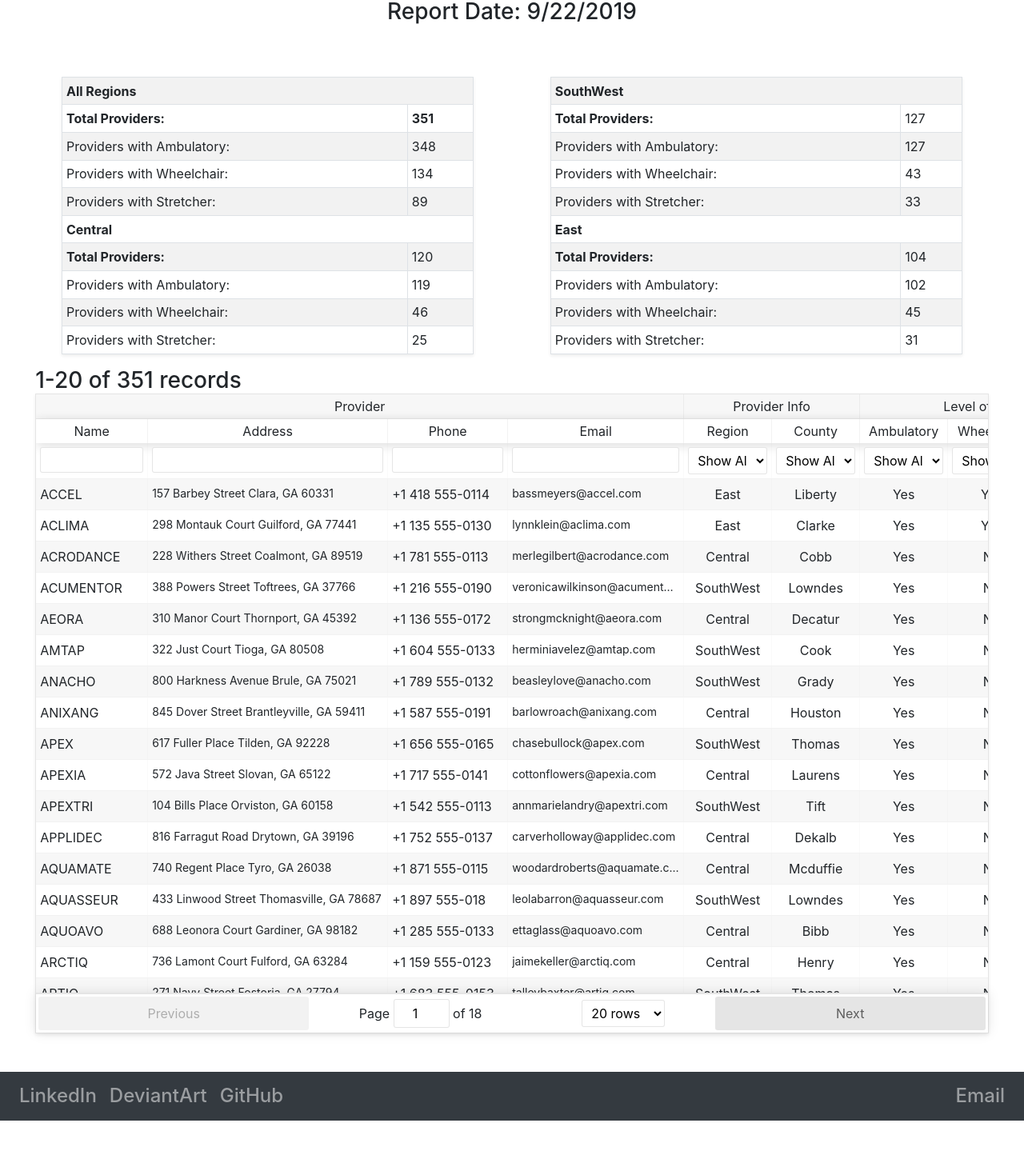
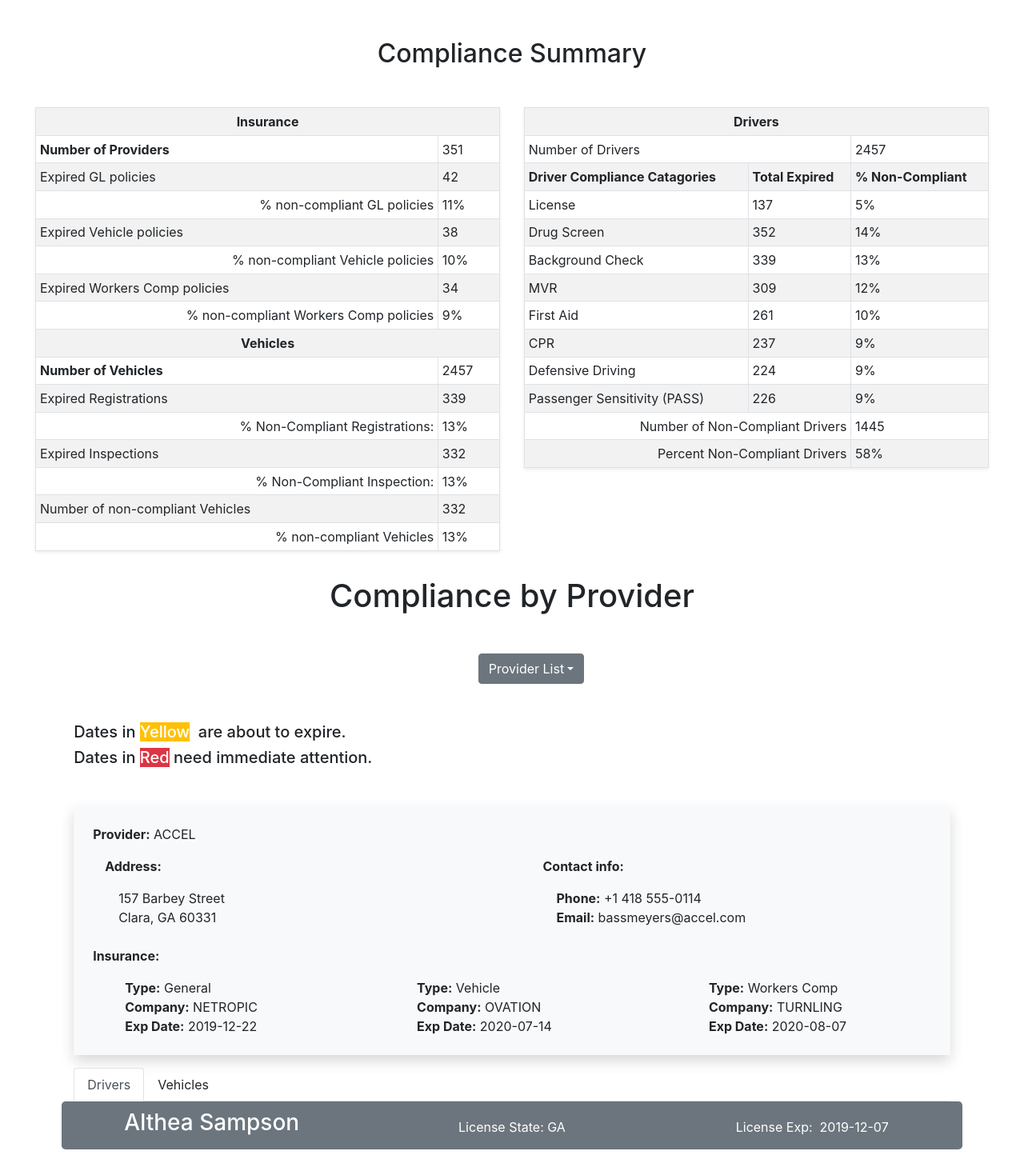
Before and after one commit to mfioca/my-page, a Next.js app: page /providerData in a window 1280 px wide. Shown: the part 566-2010 px from the top of the page at 80% size. Before the commit the page ends 1967 px from the top, so only its background shows below. Built offline with nearby package versions, Linux system fonts and the light colour scheme.

Commit message:
code clean up small adjustments

```diff
--- a/pages/customComponents.js
+++ b/pages/customComponents.js
@@ -9,8 +9,9 @@ import {
     Table, Jumbotron
 } from 'reactstrap'
 
-import { HomeCardStyle, DandDStyle, ImageStyles
+import { HomeCardStyle, DandDStyle, ImageStyles, TvpageStyle
 } from './jsxstyles'
+import Link from 'next/link'
 
 
 /* *********************************
@@ -47,6 +48,25 @@ export function LeftFlexWrapDiv(props) {
     );
 }
 
+export function TvMazeHeader() {
+    return (
+        <div>
+        <Link href="/tvpage">
+            <a style={TvpageStyle.Link}>Search Page</a>
+        </Link>
+        </div>
+    )
+}
+
+export function TvMazePage(props) {
+    return (
+        <div style={TvpageStyle.Layout}>
+            <TvMazeHeader />
+            {props.children}
+        </div>
+    )
+}
+
 export function TvPostInfoLabel(props) {
     return (
     <td className="h2 text-left w-25 m-0 p-2">
@@ -71,6 +91,77 @@ export function TplistHeaderRow (props) {
         </Row>
     )
 }
+
+/* ***********************
+*   Export functions     *
+**************************/
+
+//used in providerstats
+export function NetworkDataFilter(props) {
+    let Fone = props.Filter1;
+    let Vone = props.Value1;
+    let Ftwo = props.Filter2;
+    let Vtwo = props.Value2;
+    let Data = props.Info;
+
+    return (
+        <span>{Data.filter(Data => Data[Fone] === Vone && Data[Ftwo] === Vtwo).length}</span>
+    );
+}
+
+//used in providerstats
+export function ComplDataFilter(props) {
+    const Data = props.Info
+    const Fone = props.Filter1;
+    const Fonekey = props.Filter1child;
+    const Vone = props.Value1;
+
+    return (
+        <span>{Data.filter(Data => Data[Fone][Fonekey] < Vone).length}</span>
+    )
+}
+
+//used in providerstats
+export function PercentCalc(props) {
+    const Data = props.Info
+    const Fone = props.Filter1;
+    const Fonekey = props.Filter1child;
+    const Vone = props.Value1;
+    const Divider = props.Divider;
+
+    return (
+        <span>
+            {
+                Math.floor(
+                    (
+                        Data.filter(Data => Data[Fone][Fonekey] < Vone).length
+                    ) / Divider * 100
+                ) + '%'
+            }
+        </span>
+    )
+}
+
+//used in providerCompliance
+export function DateCheck(props) {
+    var date = props.Date;
+
+    if (date < "2019-09-22") {
+        return (
+            <span className="bg-danger text-white">{date}</span>
+        )
+    } else if (date < "2019-10-22" && date > "2019-09-22") {
+        return (
+            <span className="bg-warning text-white">{date}</span>
+        )
+    } else {
+        return (
+            <span>{date}</span>
+        );
+    }
+}
+
+
 
 /* ***********************
 *   Export Classes       *
@@ -250,77 +341,6 @@ export class ThreeColumnCard extends React.Component{
     }
 }
 
-//used in providerstats
-export class NetworkDataFilter extends React.Component {
-    render() {
-        let Fone = this.props.Filter1;
-        let Vone = this.props.Value1;
-        let Ftwo = this.props.Filter2;
-        let Vtwo = this.props.Value2;
-        let Data = this.props.Info;
-
-        return (
-            <span>{Data.filter(Data => Data[Fone] === Vone && Data[Ftwo] === Vtwo).length}</span>
-        );
-    }
-}
-
-//used in providerstats
-export class ComplDataFilter extends React.Component {
-    render() {
-        const Data = this.props.Info
-        const Fone = this.props.Filter1;
-        const Fonekey = this.props.Filter1child;
-        const Vone = this.props.Value1;
-
-        return (
-            <span>{Data.filter(Data => Data[Fone][Fonekey] < Vone).length}</span>
-        )
-    }
-}
-
-export class PercentCalc extends React.Component {
-    render() {
-        const Data = this.props.Info
-        const Fone = this.props.Filter1;
-        const Fonekey = this.props.Filter1child;
-        const Vone = this.props.Value1;
-        const Divider = this.props.Divider;
-
-        return (
-            <span>
-                {
-                    Math.floor(
-                        (
-                            Data.filter(Data => Data[Fone][Fonekey] < Vone).length
-                        ) / Divider * 100
-                    ) + '%'
-                }
-            </span>
-        )
-    }
-}
-
-//used in providerCompliance
-export class DateCheck extends React.Component {
-    render() {
-        var date = this.props.Date;
-        if (date < "2019-09-22") {
-            return (
-                <span className="bg-danger text-white">{date}</span>
-            )
-        } else if (date < "2019-10-22" && date > "2019-09-22") {
-            return (
-                <span className="bg-warning text-white">{date}</span>
-            )
-        } else {
-            return (
-                <span>{date}</span>
-            );
-        }
-    }
-}
-
 //D and D application
 export class CharacterSheet extends React.Component {
     render() {
@@ -380,7 +400,7 @@ export class CharacterSheet extends React.Component {
                         <div className="text-center ">
                             <img  style={DandDStyle.Avatar}
                                 src={this.props.ImgUrl}
-                                alt="hero"
+                                alt="Avatar"
                             />
                         </div>
                     </Col>
@@ -405,7 +425,7 @@ export class AttackSection extends React.Component {
         if (this.props.Roll === 'Crit Strike') {
             return (
                 <span className="text-danger font-italic">
-                    {this.props.Roll}!
+                    Critical Strike!
                 </span>
             );
         } else {
@@ -421,11 +441,11 @@ export class AttackSection extends React.Component {
         const Result = this.props.DidHit;
         if (Result === "Hit") {
             return (
-                <h2 className="alert alert-success py-2 text-center">{Result}</h2>
+                <h2 className="alert alert-success py-2 text-center">Hit!</h2>
             );
         } if (Result === "Miss") {
             return (
-                <h2 className="alert alert-danger py-2 text-center">{Result}</h2>
+                <h2 className="alert alert-danger py-2 text-center">    Miss</h2>
             );
         } else {
             return (
@@ -453,7 +473,7 @@ export class AttackSection extends React.Component {
 
     render() {
         return (
-            <div className="bg-dark">
+            <div>
                 <Row>
                     <Col className="my-4 mx-5 d-flex justify-content-center">
                         <div style={DandDStyle.thumbnail}>
--- a/pages/providerData.js
+++ b/pages/providerData.js
@@ -16,7 +16,7 @@ class ProviderData extends React.Component {
 
         this.toggle = this.toggle.bind(this);
         this.state = {
-            activeTab: '1'
+            activeTab: '2'
         };
     }
 
--- a/pages/provider_data/prividerCompliance.js
+++ b/pages/provider_data/prividerCompliance.js
@@ -5,7 +5,7 @@ import { Dropdown, DropdownToggle, DropdownMenu, DropdownItem,
 import classnames from 'classnames'
 import { DateCheck, TplistHeaderRow } from '../customComponents'
 import { ComplianceTable } from './providerStats'
-import { TplistHeader, Pointer } from '../jsxstyles'
+import { Tplist, Pointer } from '../jsxstyles'
 
 var tpdata = require('./company.json');
 var vehdata = require('./vehicle.json');
@@ -48,6 +48,7 @@ function ProviderDropdown() {
         </DropdownMenu>
     );
 }
+
 
 
 class ProviderCompliance extends React.Component {
@@ -116,31 +117,31 @@ class ProviderCompliance extends React.Component {
                         <Row className="ml-3">
                             <Col>
                                 <p className="ml-2"><b>Address:</b></p>
-                                <p className="ml-4 mt-0 mb-0">{tp.address1}</p>
-                                <p className="ml-4 mt-0 mb-0">{tp.address2}</p>
+                                <p style={Tplist.Info}>{tp.address1}</p>
+                                <p style={Tplist.Info}>{tp.address2}</p>
                             </Col>
                             <Col>
                                 <p className="ml-2"><b>Contact info:</b></p>
-                                <p className="ml-4 mt-0 mb-0"><b>Phone:</b> {tp.phone}</p>
-                                <p className="ml-4 mt-0 mb-0"><b>Email:</b> {tp.email}</p>
+                                <p style={Tplist.Info}><b>Phone:</b> {tp.phone}</p>
+                                <p style={Tplist.Info}><b>Email:</b> {tp.email}</p>
                             </Col>
                         </Row>
                         <p className="pt-4 pl-4"><b>Insurance:</b></p>
-                        <Row xs="auto" className="p-0 mr-4">
-                            <Col className="ml-5">
-                                <p className="ml-5">Type: {tp.gl.type}</p>
-                                <p className="ml-5">Company: {tp.gl.company}</p>
-                                <p className="ml-5">Exp Date: <DateCheck Date={tp.gl.end} /></p>
+                        <Row className=" ml-3">
+                            <Col className="ml-2 mb-4">
+                                <p style={Tplist.Info}><b>Type:</b> {tp.gl.type}</p>
+                                <p style={Tplist.Info}><b>Company:</b> {tp.gl.company}</p>
+                                <p style={Tplist.Info}><b>Exp Date:</b> <DateCheck Date={tp.gl.end} /></p>
                             </Col>
-                            <Col className="ml-5">
-                                <p className="ml-5">Type: {tp.veh.type}</p>
-                                <p className="ml-5">Company: {tp.veh.company}</p>
-                                <p className="ml-5">Exp Date: <DateCheck Date={tp.veh.end} /></p>
+                            <Col className="ml-2">
+                                <p style={Tplist.Info}><b>Type:</b> {tp.veh.type}</p>
+                                <p style={Tplist.Info}><b>Company:</b> {tp.veh.company}</p>
+                                <p style={Tplist.Info}><b>Exp Date:</b> <DateCheck Date={tp.veh.end} /></p>
                             </Col>
-                            <Col className="ml-5">
-                                <p className="ml-5">Type: {tp.wc.type}</p>
-                                <p className="ml-5">Company: {tp.wc.company}</p>
-                                <p className="ml-5">Exp Date: <DateCheck Date={tp.wc.end} /></p>
+                            <Col className="ml-2">
+                                <p style={Tplist.Info}><b>Type:</b> {tp.wc.type}</p>
+                                <p style={Tplist.Info}><b>Company:</b> {tp.wc.company}</p>
+                                <p style={Tplist.Info}><b>Exp Date:</b> <DateCheck Date={tp.wc.end} /></p>
                             </Col>
                         </Row>
                     </div>
@@ -165,20 +166,19 @@ class ProviderCompliance extends React.Component {
                         </Nav>
                         <TabContent activeTab={this.state.activeTab}>
                             <TabPane tabId="1">
-                                <h2 className="my-3">Drivers:</h2>
                                 {drfilter.map(driver => (
                                     <div key={driver.id}>
                                         <TplistHeaderRow>
-                                            <Col style={TplistHeader.Title}>
+                                            <Col style={Tplist.Title}>
                                                 <h3>{driver.name}</h3>
                                             </Col>
-                                            <Col style={TplistHeader.Title}>
-                                                <p style={TplistHeader.Value}>
+                                            <Col style={Tplist.Title}>
+                                                <p style={Tplist.Value}>
                                                     License State: {driver.license.state}
                                                 </p>
                                             </Col>
-                                            <Col style={TplistHeader.Title}>
-                                                <p style={TplistHeader.Value}>License Exp: &nbsp;
+                                            <Col style={Tplist.Title}>
+                                                <p style={Tplist.Value}>License Exp: &nbsp;
                                                     <DateCheck Date={driver.license.exp} />
                                                 </p>
                                             </Col>
@@ -250,21 +250,21 @@ class ProviderCompliance extends React.Component {
                                 {vehfilter.map(vehicle => (
                                     <div key={vehicle.id}>
                                         <TplistHeaderRow>
-                                            <Col style={TplistHeader.Title}>
+                                            <Col style={Tplist.Title}>
                                                 <h3>Number: {vehicle.number}</h3>
                                             </Col>
-                                            <Col style={TplistHeader.Title}>
-                                                <p style={TplistHeader.Value}>
+                                            <Col style={Tplist.Title}>
+                                                <p style={Tplist.Value}>
                                                     Vehicle brand: {vehicle.brand}
                                                 </p>
                                             </Col>
-                                            <Col style={TplistHeader.Title}>
-                                                <p style={TplistHeader.Value}>
+                                            <Col style={Tplist.Title}>
+                                                <p style={Tplist.Value}>
                                                     Vehicle type: {vehicle.type}
                                                 </p>
                                             </Col>
-                                            <Col style={TplistHeader.Title}>
-                                                <p style={TplistHeader.Value}>
+                                            <Col style={Tplist.Title}>
+                                                <p style={Tplist.Value}>
                                                     Year: {vehicle.year}
                                                 </p>
                                             </Col>
--- a/pages/provider_data/providerStats.js
+++ b/pages/provider_data/providerStats.js
@@ -8,12 +8,11 @@ var vehdata = require('./vehicle.json');
 var drdata = require('./driver.json');
 
 
-
 export function Networkinfo() {
     return (
         <div>
             <h1 className="mt-5 text-center">Network Summary</h1>
-            <h3 className="mt-2 mb-5 text-center">Report Date: 9/22/2019</h3>
+            <h3 className="mt-2 mb-5 text-center">Report Date: 09/22/2019</h3>
             <Row>
                 <Col className="px-5 pt-3">
                     <Table striped bordered size="sm" className="shadow-sm">
--- a/pages/tvpage.js
+++ b/pages/tvpage.js
@@ -2,10 +2,9 @@ import React from 'react'
 import { Form, Label, Input, Card, CardImg, CardBody, CardTitle } from 'reactstrap'
 import { TvpageStyle } from './jsxstyles'
 import Layout from '../components/layout'
-import TvMazePage from './tv_info/TvmazeComponents.js'
 import Link from 'next/link'
 import fetch from 'isomorphic-unfetch'
-import { NewTabLink, LeftFlexWrapDiv } from './customComponents'
+import { NewTabLink, LeftFlexWrapDiv, TvMazePage } from './customComponents'
 
 
 const noimage = '/static/images/no-img.png';
--- a/pages/tvpost.js
+++ b/pages/tvpost.js
@@ -1,10 +1,9 @@
 import Layout from '../components/layout'
-import TvMazePage from './tv_info/TvmazeComponents.js'
 import { Card, CardImg, CardBody, CardTitle, Row, Col, Table } from 'reactstrap'
 import ReactTable from "react-table"
 import "react-table/react-table.css"
 import { TvpageStyle } from './jsxstyles'
-import { TvPostInfoLabel, TvPostInfoValue, NewTabLink, LeftFlexWrapDiv } from './customComponents'
+import { TvPostInfoLabel, TvPostInfoValue, NewTabLink, LeftFlexWrapDiv, TvMazePage } from './customComponents'
 import fetch from 'isomorphic-unfetch'
 
 const noimage = '/static/images/no-img.png'
```
Also changed, not shown: pages/DandD/attacksim.js (+5 -5 lines), pages/jsxstyles.js (+19 -1 lines), pages/tv_info/TvmazeComponents.js (deleted, +0 -34 lines), 5 other files (tests, documents, lock files or other folders).
